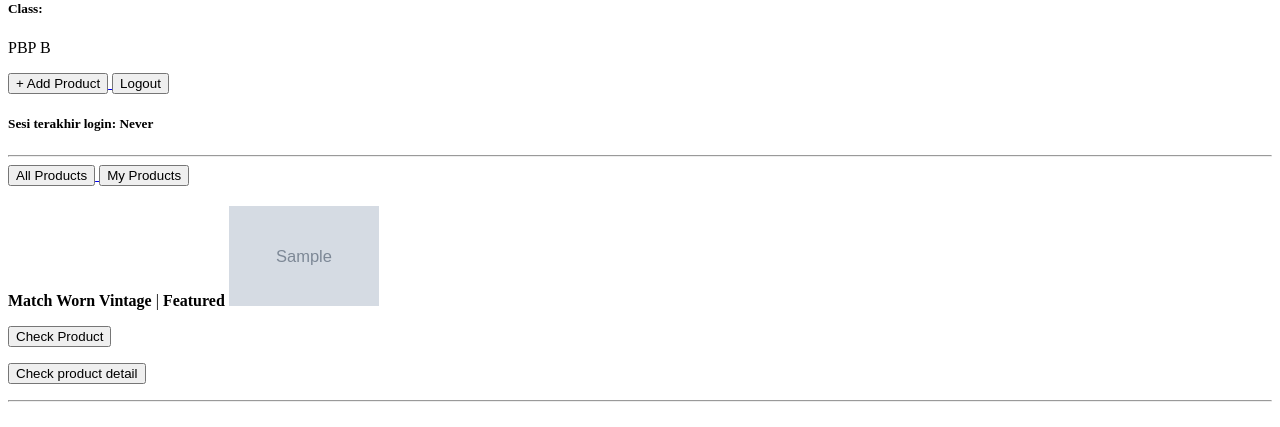
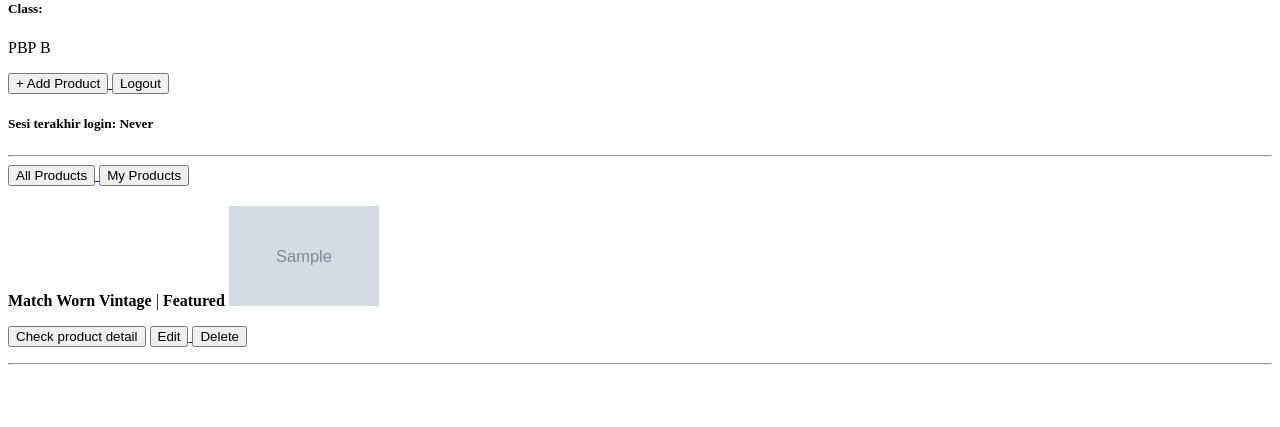
Before and after one commit to susshikan/football-shop, a Django app: page / in a window 1280 px wide. Shown: the part 373-800 px from the top of the page. Run offline with Django 5.2, Linux system fonts and the light colour scheme; a user stored in the database is signed in; tables that the repository leaves empty hold one stand-in row (values such as "Sample post"); grey boxes marked "Sample" are stand-in pictures.

Commit message:
TUGAS5: Fix edit and delete buttton

```diff
--- a/main/templates/main.html
+++ b/main/templates/main.html
@@ -47,12 +47,9 @@
   {% endif %}
 
 
-
-  <p><a href="{% url 'main:show_product' product.id %}"><button>Check Product</button></a></p>
-
 <p>
     <a href="{% url 'main:show_product' product.id %}"><button>Check product detail</button></a>
-    {% if user.is_authenticated and news.user == user %}
+    {% if user.is_authenticated and product.user == user %}
     <a href="{% url 'main:edit_product' product.pk %}">
         <button>
             Edit
--- a/templates/navbar.html
+++ b/templates/navbar.html
@@ -3,7 +3,7 @@
 
   <ul>
     <li><a href="/">Home</a></li>
-    <li><a href="{% url 'main:create_Product' %}">Create Product</a></li>
+    <li><a href="{% url 'main:create_product' %}">Create Product</a></li>
   </ul>
 
   {% if user.is_authenticated %}
```
Also changed, not shown: main/templates/edit_product.html (renamed from main/templates/edit_news.html).
